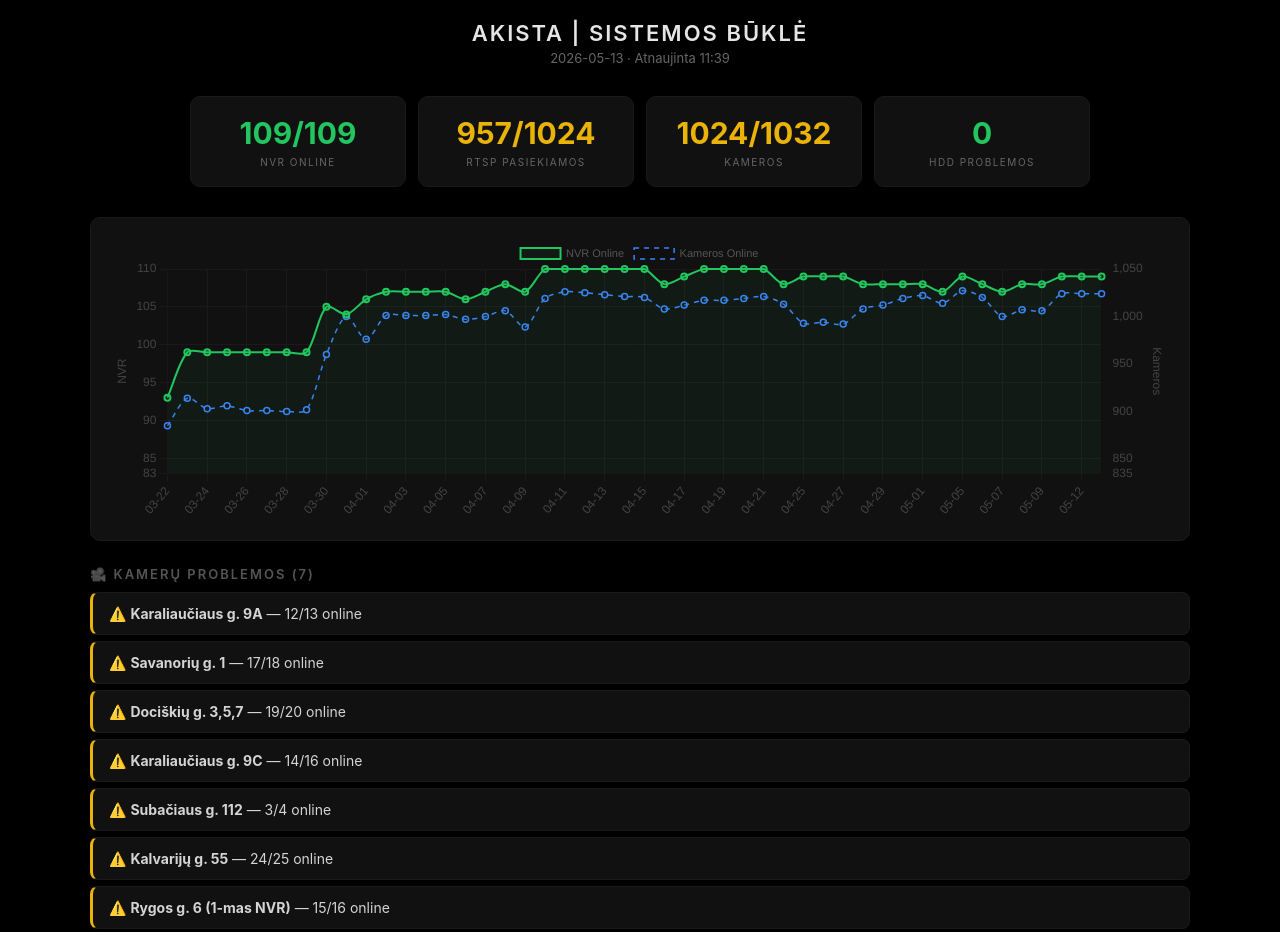
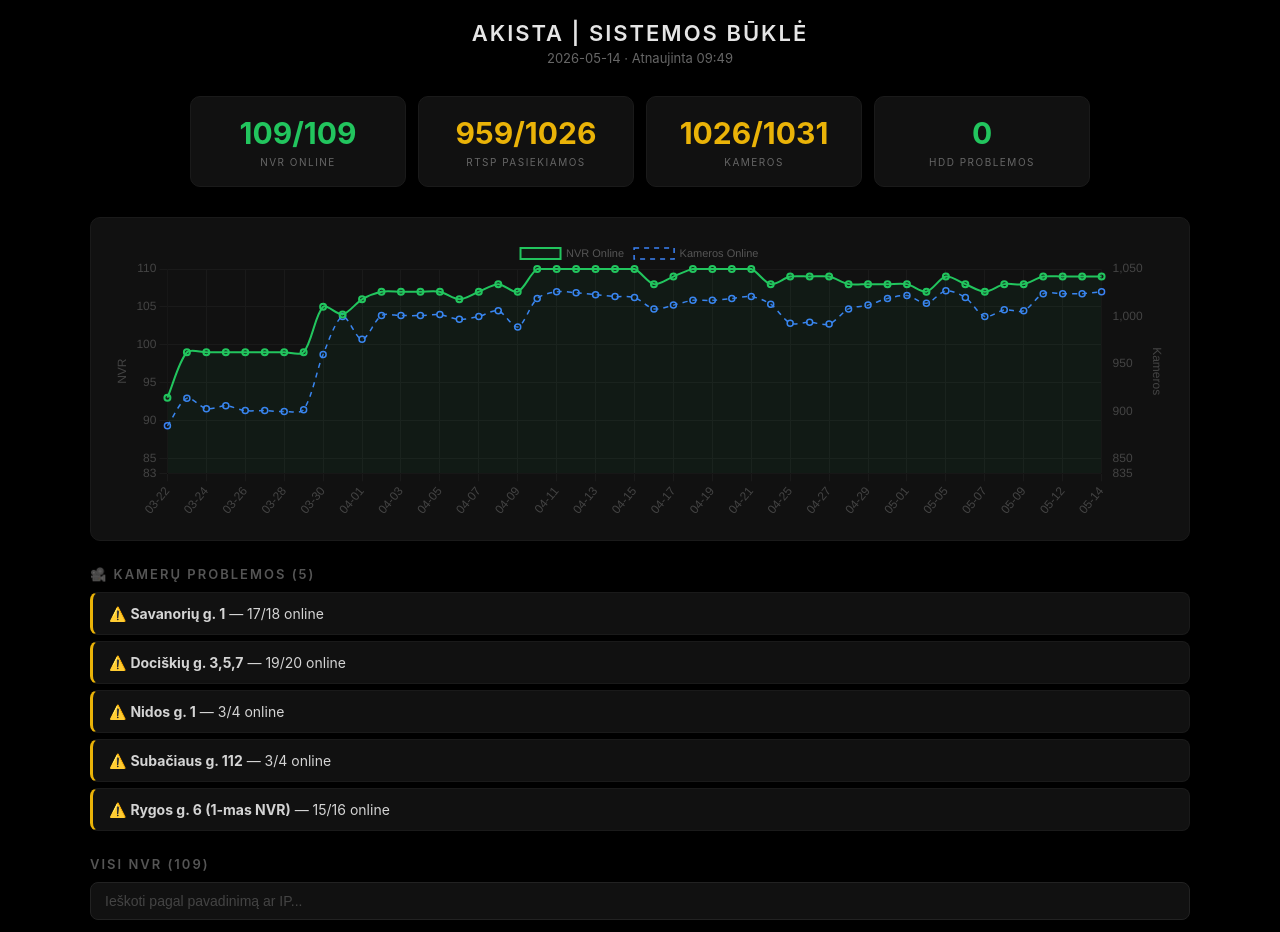
Before and after one commit to edra86/nvr-dashboard, a plain HTML site: page index.html in a window 1280 px wide. Shown: the top 932 px of the page. Drawn offline with nearby package versions, Linux system fonts and the light colour scheme.

Commit message:
Update 2026-05-14

```diff
--- a/index.html
+++ b/index.html
@@ -3,7 +3,7 @@
 <head>
 <meta charset="UTF-8">
 <meta name="viewport" content="width=device-width, initial-scale=1.0">
-<title>AKISTA | Sistemos būklė — 2026-05-13</title>
+<title>AKISTA | Sistemos būklė — 2026-05-14</title>
 <script src="https://cdn.jsdelivr.net/npm/chart.js@4/dist/chart.umd.min.js"></script>
 <style>
   * { margin: 0; padding: 0; box-sizing: border-box; }
@@ -43,13 +43,13 @@
 <body>
 <div class="header">
   <h1 style="text-transform:uppercase;letter-spacing:2px">AKISTA | SISTEMOS BŪKLĖ</h1>
-  <div class="date">2026-05-13 · Atnaujinta 11:39</div>
+  <div class="date">2026-05-14 · Atnaujinta 09:49</div>
 </div>
 
 <div class="cards">
   <div class="card green"><div class="value">109/109</div><div class="label">NVR Online</div></div>
-  <div class="card yellow"><div class="value">957/1024</div><div class="label">RTSP pasiekiamos</div></div>
-  <div class="card yellow"><div class="value">1024/1032</div><div class="label">Kameros</div></div>
+  <div class="card yellow"><div class="value">959/1026</div><div class="label">RTSP pasiekiamos</div></div>
+  <div class="card yellow"><div class="value">1026/1031</div><div class="label">Kameros</div></div>
   <div class="card green"><div class="value">0</div><div class="label">HDD problemos</div></div>
 
 </div>
@@ -60,7 +60,7 @@
 
 
 
-<div class="section"><h2>🎥 Kamerų problemos (7)</h2><ul class="alert-list"><li class="warn">⚠️ <strong>Karaliaučiaus g. 9A</strong> — 12/13 online</li><li class="warn">⚠️ <strong>Savanorių g. 1</strong> — 17/18 online</li><li class="warn">⚠️ <strong>Dociškių g. 3,5,7</strong> — 19/20 online</li><li class="warn">⚠️ <strong>Karaliaučiaus g. 9C</strong> — 14/16 online</li><li class="warn">⚠️ <strong>Subačiaus g. 112</strong> — 3/4 online</li><li class="warn">⚠️ <strong>Kalvarijų g. 55</strong> — 24/25 online</li><li class="warn">⚠️ <strong>Rygos g. 6 (1-mas NVR)</strong> — 15/16 online</li></ul></div>
+<div class="section"><h2>🎥 Kamerų problemos (5)</h2><ul class="alert-list"><li class="warn">⚠️ <strong>Savanorių g. 1</strong> — 17/18 online</li><li class="warn">⚠️ <strong>Dociškių g. 3,5,7</strong> — 19/20 online</li><li class="warn">⚠️ <strong>Nidos g. 1</strong> — 3/4 online</li><li class="warn">⚠️ <strong>Subačiaus g. 112</strong> — 3/4 online</li><li class="warn">⚠️ <strong>Rygos g. 6 (1-mas NVR)</strong> — 15/16 online</li></ul></div>
 
 
 
@@ -95,14 +95,14 @@
 <tr class=""><td>🟢</td><td>Jonažolių g. 19</td><td><a href="http://84.240.59.63:80" target="_blank" style="color:#3b82f6;text-decoration:none;cursor:pointer" title="Spustelkite norėdami atidaryti NVR">84.240.59.63</a></td><td>✅ 17/17</td><td>✅ 17/17</td><td>✅ 1/2</td><td>5589 GB</td><td style="">~27d</td><td title="Naujausia tinkle (V4.83.006) · DS-7732NXI-K4"><span style="color:#22c55e;margin-right:5px;font-size:9px">●</span><span style="color:#aaa;font-size:12px">V4.83.006</span></td></tr>
 <tr class=""><td>🟢</td><td>Justiniškių g. 70</td><td><a href="http://88.223.54.116:80" target="_blank" style="color:#3b82f6;text-decoration:none;cursor:pointer" title="Spustelkite norėdami atidaryti NVR">88.223.54.116</a></td><td>✅ 4/4</td><td>✅ 4/4</td><td>✅ 1/1</td><td>1863 GB</td><td style="">~39d</td><td title="Naujausia tinkle (V3.4.98) · DS-7604NI-E1/4P"><span style="color:#22c55e;margin-right:5px;font-size:9px">●</span><span style="color:#aaa;font-size:12px">V3.4.98</span></td></tr>
 <tr class=""><td>🟢</td><td>Kalvarijų g. 200</td><td><a href="http://5.20.27.250:80" target="_blank" style="color:#3b82f6;text-decoration:none;cursor:pointer" title="Spustelkite norėdami atidaryti NVR">5.20.27.250</a></td><td>✅ 3/3</td><td>✅ 3/3</td><td>✅ 1/1</td><td>2795 GB</td><td style="">~78d</td><td title="Naujausia tinkle (V4.84.100) · DS-7604NXI-K1(D)"><span style="color:#22c55e;margin-right:5px;font-size:9px">●</span><span style="color:#aaa;font-size:12px">V4.84.100</span></td></tr>
-<tr class=""><td>🟢</td><td>Kalvarijų g. 55</td><td><a href="http://81.7.103.33:80" target="_blank" style="color:#3b82f6;text-decoration:none;cursor:pointer" title="Spustelkite norėdami atidaryti NVR">81.7.103.33</a></td><td>⚠️ 24/25</td><td>✅ 24/24</td><td>✅ 2/2</td><td>7452 GB</td><td style="">~26d</td><td title="Atsilieka 7 minor versijų · max tinkle: V4.82.006 · DS-7632NXI-K2"><span style="color:#ef4444;margin-right:5px;font-size:9px">●</span><span style="color:#aaa;font-size:12px">V4.75.005</span></td></tr>
+<tr class=""><td>🟢</td><td>Kalvarijų g. 55</td><td><a href="http://81.7.103.33:80" target="_blank" style="color:#3b82f6;text-decoration:none;cursor:pointer" title="Spustelkite norėdami atidaryti NVR">81.7.103.33</a></td><td>✅ 24/24</td><td>✅ 24/24</td><td>✅ 2/2</td><td>7452 GB</td><td style="">~26d</td><td title="Atsilieka 7 minor versijų · max tinkle: V4.82.006 · DS-7632NXI-K2"><span style="color:#ef4444;margin-right:5px;font-size:9px">●</span><span style="color:#aaa;font-size:12px">V4.75.005</span></td></tr>
 <tr class=""><td>🟢</td><td>Kalvarijų g. 77</td><td><a href="http://78.63.4.167:80" target="_blank" style="color:#3b82f6;text-decoration:none;cursor:pointer" title="Spustelkite norėdami atidaryti NVR">78.63.4.167</a></td><td>✅ 6/6</td><td>✅ 6/6</td><td>✅ 1/1</td><td>3726 GB</td><td style="">~52d</td><td title="Naujausia tinkle (V4.74.210) · DS-7608NI-K2/8P"><span style="color:#22c55e;margin-right:5px;font-size:9px">●</span><span style="color:#aaa;font-size:12px">V4.74.210</span></td></tr>
 <tr class=""><td>🟢</td><td>Kalvarijų g. 99A</td><td><a href="http://5.20.199.137:80" target="_blank" style="color:#3b82f6;text-decoration:none;cursor:pointer" title="Spustelkite norėdami atidaryti NVR">5.20.199.137</a></td><td>✅ 2/2</td><td>✅ 2/2</td><td>✅ 1/1</td><td>1863 GB</td><td style="">~78d</td><td title="Atsilieka 1 minor versija · max tinkle: V4.83.006 · DS-7604NXI-K1/4P"><span style="color:#eab308;margin-right:5px;font-size:9px">●</span><span style="color:#aaa;font-size:12px">V4.82.007</span></td></tr>
 <tr class=""><td>🟢</td><td>Karaliaučiaus g.  13b</td><td><a href="http://213.159.45.58:8000" target="_blank" style="color:#3b82f6;text-decoration:none;cursor:pointer" title="Spustelkite norėdami atidaryti NVR">213.159.45.58</a></td><td>✅ 6/6</td><td>✅ 6/6</td><td>✅ 1/1</td><td>3726 GB</td><td style="">~52d</td><td title="Atsilieka 1 minor versija · max tinkle: V4.84.101 · DS-7608NXI-K1"><span style="color:#eab308;margin-right:5px;font-size:9px">●</span><span style="color:#aaa;font-size:12px">V4.83.006</span></td></tr>
 <tr class=""><td>🟢</td><td>Karaliaučiaus g. 1B</td><td><a href="http://213.159.40.215:80" target="_blank" style="color:#3b82f6;text-decoration:none;cursor:pointer" title="Spustelkite norėdami atidaryti NVR">213.159.40.215</a></td><td>✅ 7/7</td><td>✅ 7/7</td><td>✅ 1/1</td><td>3726 GB</td><td style="">~44d</td><td title="Atsilieka 1 minor versija · max tinkle: V4.84.101 · DS-7608NXI-K1"><span style="color:#eab308;margin-right:5px;font-size:9px">●</span><span style="color:#aaa;font-size:12px">V4.83.011</span></td></tr>
 <tr class=""><td>🟢</td><td>Karaliaučiaus g. 3D</td><td><a href="http://213.159.45.195:80" target="_blank" style="color:#3b82f6;text-decoration:none;cursor:pointer" title="Spustelkite norėdami atidaryti NVR">213.159.45.195</a></td><td>✅ 5/5</td><td>✅ 5/5</td><td>✅ 1/1</td><td>2795 GB</td><td style="">~47d</td><td title="Naujausia tinkle (V4.83.011) · DS-7608NXI-K2(D)"><span style="color:#22c55e;margin-right:5px;font-size:9px">●</span><span style="color:#aaa;font-size:12px">V4.83.011</span></td></tr>
-<tr class=""><td>🟢</td><td>Karaliaučiaus g. 9A</td><td><a href="http://78.157.78.50:79" target="_blank" style="color:#3b82f6;text-decoration:none;cursor:pointer" title="Spustelkite norėdami atidaryti NVR">78.157.78.50</a></td><td>⚠️ 12/13</td><td>✅ 12/12</td><td>✅ 1/1</td><td>3726 GB</td><td style="">~26d</td><td title="Atsilieka 70 minor versijų · max tinkle: V4.74.210 · DS-7616NI-K2"><span style="color:#ef4444;margin-right:5px;font-size:9px">●</span><span style="color:#aaa;font-size:12px">V3.4.107</span></td></tr>
-<tr class=""><td>🟢</td><td>Karaliaučiaus g. 9C</td><td><a href="http://78.157.78.50:80" target="_blank" style="color:#3b82f6;text-decoration:none;cursor:pointer" title="Spustelkite norėdami atidaryti NVR">78.157.78.50</a></td><td>⚠️ 14/16</td><td>✅ 14/14</td><td>✅ 2/2</td><td>4658 GB</td><td style="">~28d</td><td title="Naujausia tinkle (V4.74.210) · DS-7616NI-K2"><span style="color:#22c55e;margin-right:5px;font-size:9px">●</span><span style="color:#aaa;font-size:12px">V4.74.210</span></td></tr>
+<tr class=""><td>🟢</td><td>Karaliaučiaus g. 9A</td><td><a href="http://78.157.78.50:80" target="_blank" style="color:#3b82f6;text-decoration:none;cursor:pointer" title="Spustelkite norėdami atidaryti NVR">78.157.78.50</a></td><td>✅ 16/16</td><td>✅ 16/16</td><td>✅ 2/2</td><td>4658 GB</td><td style="">~24d</td><td title="Naujausia tinkle (V4.74.210) · DS-7616NI-K2"><span style="color:#22c55e;margin-right:5px;font-size:9px">●</span><span style="color:#aaa;font-size:12px">V4.74.210</span></td></tr>
+<tr class=""><td>🟢</td><td>Karaliaučiaus g. 9C</td><td><a href="http://78.157.78.50:80" target="_blank" style="color:#3b82f6;text-decoration:none;cursor:pointer" title="Spustelkite norėdami atidaryti NVR">78.157.78.50</a></td><td>✅ 13/13</td><td>✅ 13/13</td><td>✅ 2/2</td><td>4658 GB</td><td style="">~30d</td><td title="Naujausia tinkle (V4.74.210) · DS-7616NI-K2"><span style="color:#22c55e;margin-right:5px;font-size:9px">●</span><span style="color:#aaa;font-size:12px">V4.74.210</span></td></tr>
 <tr class=""><td>🟢</td><td>Kareivių g. 5b</td><td><a href="http://213.159.53.108:80" target="_blank" style="color:#3b82f6;text-decoration:none;cursor:pointer" title="Spustelkite norėdami atidaryti NVR">213.159.53.108</a></td><td>✅ 57/57</td><td>✅ 57/57</td><td>✅ 2/2</td><td>11178 GB</td><td style="color:#eab308">~16d</td><td title="Naujausia tinkle (V5.03.010) · DS-9664NI-M8"><span style="color:#22c55e;margin-right:5px;font-size:9px">●</span><span style="color:#aaa;font-size:12px">V5.03.010</span></td></tr>
 <tr class=""><td>🟢</td><td>Kauno g. 30</td><td><a href="http://81.7.88.202:80" target="_blank" style="color:#3b82f6;text-decoration:none;cursor:pointer" title="Spustelkite norėdami atidaryti NVR">81.7.88.202</a></td><td>✅ 32/32</td><td>✅ 32/32</td><td>✅ 2/2</td><td>11178 GB</td><td style="">~29d</td><td title="Atsilieka 1 minor versija · max tinkle: V4.83.006 · DS-7732NXI-K4"><span style="color:#eab308;margin-right:5px;font-size:9px">●</span><span style="color:#aaa;font-size:12px">V4.82.007</span></td></tr>
 <tr class=""><td>🟢</td><td>Kauno g. 30 (Papildomos 3 Kameros)</td><td><a href="http://81.7.88.202:81" target="_blank" style="color:#3b82f6;text-decoration:none;cursor:pointer" title="Spustelkite norėdami atidaryti NVR">81.7.88.202</a></td><td>✅ 3/3</td><td>✅ 3/3</td><td>✅ 1/1</td><td>1863 GB</td><td style="">~52d</td><td title="Atsilieka 0 minor versija · max tinkle: V4.30.097 · DS-7608NI-K1(B)"><span style="color:#eab308;margin-right:5px;font-size:9px">●</span><span style="color:#aaa;font-size:12px">V4.30.085</span></td></tr>
@@ -127,7 +127,7 @@
 <tr class=""><td>🟢</td><td>Musninkų g. 16</td><td><a href="http://84.240.28.47:80" target="_blank" style="color:#3b82f6;text-decoration:none;cursor:pointer" title="Spustelkite norėdami atidaryti NVR">84.240.28.47</a></td><td>✅ 4/4</td><td>✅ 4/4</td><td>✅ 1/1</td><td>2795 GB</td><td style="">~58d</td><td title="Naujausia tinkle (V4.75.206) · DS-7604NI-K1/4P"><span style="color:#22c55e;margin-right:5px;font-size:9px">●</span><span style="color:#aaa;font-size:12px">V4.75.206</span></td></tr>
 <tr class=""><td>🟢</td><td>Musninkų g. 20,22,24</td><td><a href="http://84.240.40.171:80" target="_blank" style="color:#3b82f6;text-decoration:none;cursor:pointer" title="Spustelkite norėdami atidaryti NVR">84.240.40.171</a></td><td>✅ 8/8</td><td>✅ 8/8</td><td>✅ 1/1</td><td>2795 GB</td><td style="">~29d</td><td title="Atsilieka 2 minor versijų · max tinkle: V4.84.101 · DS-7608NXI-K1"><span style="color:#ef4444;margin-right:5px;font-size:9px">●</span><span style="color:#aaa;font-size:12px">V4.82.007</span></td></tr>
 <tr class=""><td>🟢</td><td>Naugarduko g. 62</td><td><a href="http://193.217.6.62:80" target="_blank" style="color:#3b82f6;text-decoration:none;cursor:pointer" title="Spustelkite norėdami atidaryti NVR">193.217.6.62</a></td><td>✅ 14/14</td><td>✅ 14/14</td><td>✅ 2/2</td><td>7452 GB</td><td style="">~44d</td><td title="Naujausia tinkle (V4.74.210) · DS-7616NI-K2"><span style="color:#22c55e;margin-right:5px;font-size:9px">●</span><span style="color:#aaa;font-size:12px">V4.74.210</span></td></tr>
-<tr class=""><td>🟢</td><td>Nidos g. 1</td><td><a href="http://84.240.20.87:80" target="_blank" style="color:#3b82f6;text-decoration:none;cursor:pointer" title="Spustelkite norėdami atidaryti NVR">84.240.20.87</a></td><td>✅ 4/4</td><td>✅ 4/4</td><td>✅ 1/1</td><td>1863 GB</td><td style="">~39d</td><td title="Atsilieka 7 minor versijų · max tinkle: V4.83.006 · DS-7604NXI-K1/4P"><span style="color:#ef4444;margin-right:5px;font-size:9px">●</span><span style="color:#aaa;font-size:12px">V4.76.005</span></td></tr>
+<tr class=""><td>🟢</td><td>Nidos g. 1</td><td><a href="http://84.240.20.87:80" target="_blank" style="color:#3b82f6;text-decoration:none;cursor:pointer" title="Spustelkite norėdami atidaryti NVR">84.240.20.87</a></td><td>⚠️ 3/4</td><td>✅ 3/3</td><td>✅ 1/1</td><td>1863 GB</td><td style="">~52d</td><td title="Atsilieka 7 minor versijų · max tinkle: V4.83.006 · DS-7604NXI-K1/4P"><span style="color:#ef4444;margin-right:5px;font-size:9px">●</span><span style="color:#aaa;font-size:12px">V4.76.005</span></td></tr>
 <tr class=""><td>🟢</td><td>Ozo g. 8a (1-mas NVR)</td><td><a href="http://5.20.28.22:80" target="_blank" style="color:#3b82f6;text-decoration:none;cursor:pointer" title="Spustelkite norėdami atidaryti NVR">5.20.28.22</a></td><td>✅ 15/15</td><td>✅ 15/15</td><td>✅ 1/1</td><td>7452 GB</td><td style="">~41d</td><td title="Atsilieka 1 minor versija · max tinkle: V4.84.001 · DS-7616NXI-K2(D)"><span style="color:#eab308;margin-right:5px;font-size:9px">●</span><span style="color:#aaa;font-size:12px">V4.83.011</span></td></tr>
 <tr class=""><td>🟢</td><td>Ozo g. 8a (2-tras NVR)</td><td><a href="http://5.20.28.22:81" target="_blank" style="color:#3b82f6;text-decoration:none;cursor:pointer" title="Spustelkite norėdami atidaryti NVR">5.20.28.22</a></td><td>✅ 13/13</td><td>✅ 13/13</td><td>✅ 1/1</td><td>5589 GB</td><td style="">~36d</td><td title="Atsilieka 43 minor versijų · max tinkle: V4.74.210 · DS-7616NI-K2/16P"><span style="color:#ef4444;margin-right:5px;font-size:9px">●</span><span style="color:#aaa;font-size:12px">V4.31.108</span></td></tr>
 <tr class=""><td>🟢</td><td>Paberžės g. 2</td><td><a href="http://78.157.81.141:80" target="_blank" style="color:#3b82f6;text-decoration:none;cursor:pointer" title="Spustelkite norėdami atidaryti NVR">78.157.81.141</a></td><td>✅ 7/7</td><td>✅ 7/7</td><td>✅ 1/1</td><td>1863 GB</td><td style="">~22d</td><td title="Naujausia tinkle (V4.30.097) · DS-7608NI-K1/8P(B)"><span style="color:#22c55e;margin-right:5px;font-size:9px">●</span><span style="color:#aaa;font-size:12px">V4.30.097</span></td></tr>
@@ -190,10 +190,10 @@
 new Chart(document.getElementById('historyChart'), {
   type: 'line',
   data: {
-    labels: ['03-22','03-23','03-24','03-25','03-26','03-27','03-28','03-29','03-30','03-31','04-01','04-02','04-03','04-04','04-05','04-06','04-07','04-08','04-09','04-10','04-11','04-12','04-13','04-14','04-15','04-16','04-17','04-18','04-19','04-20','04-21','04-22','04-25','04-26','04-27','04-28','04-29','04-30','05-01','05-04','05-05','05-06','05-07','05-08','05-09','05-11','05-12','05-13'],
+    labels: ['03-22','03-23','03-24','03-25','03-26','03-27','03-28','03-29','03-30','03-31','04-01','04-02','04-03','04-04','04-05','04-06','04-07','04-08','04-09','04-10','04-11','04-12','04-13','04-14','04-15','04-16','04-17','04-18','04-19','04-20','04-21','04-22','04-25','04-26','04-27','04-28','04-29','04-30','05-01','05-04','05-05','05-06','05-07','05-08','05-09','05-11','05-12','05-13','05-14'],
     datasets: [
-      { label: 'NVR Online', data: [93,99,99,99,99,99,99,99,105,104,106,107,107,107,107,106,107,108,107,110,110,110,110,110,110,108,109,110,110,110,110,108,109,109,109,108,108,108,108,107,109,108,107,108,108,109,109,109], borderColor: '#22c55e', backgroundColor: 'rgba(34,197,94,0.05)', fill: true, tension: 0.3, borderWidth: 2 },
-      { label: 'Kameros Online', data: [885,914,903,906,901,901,900,902,960,1000,976,1001,1001,1001,1002,997,1000,1006,989,1019,1026,1025,1023,1021,1020,1008,1012,1017,1017,1019,1021,1013,993,994,992,1008,1012,1019,1022,1014,1027,1020,1000,1007,1006,1024,1024,1024], borderColor: '#3b82f6', borderDash: [5,5], fill: false, tension: 0.3, yAxisID: 'y1', borderWidth: 1.5 },
+      { label: 'NVR Online', data: [93,99,99,99,99,99,99,99,105,104,106,107,107,107,107,106,107,108,107,110,110,110,110,110,110,108,109,110,110,110,110,108,109,109,109,108,108,108,108,107,109,108,107,108,108,109,109,109,109], borderColor: '#22c55e', backgroundColor: 'rgba(34,197,94,0.05)', fill: true, tension: 0.3, borderWidth: 2 },
+      { label: 'Kameros Online', data: [885,914,903,906,901,901,900,902,960,1000,976,1001,1001,1001,1002,997,1000,1006,989,1019,1026,1025,1023,1021,1020,1008,1012,1017,1017,1019,1021,1013,993,994,992,1008,1012,1019,1022,1014,1027,1020,1000,1007,1006,1024,1024,1024,1026], borderColor: '#3b82f6', borderDash: [5,5], fill: false, tension: 0.3, yAxisID: 'y1', borderWidth: 1.5 },
     ]
   },
   options: {
```
